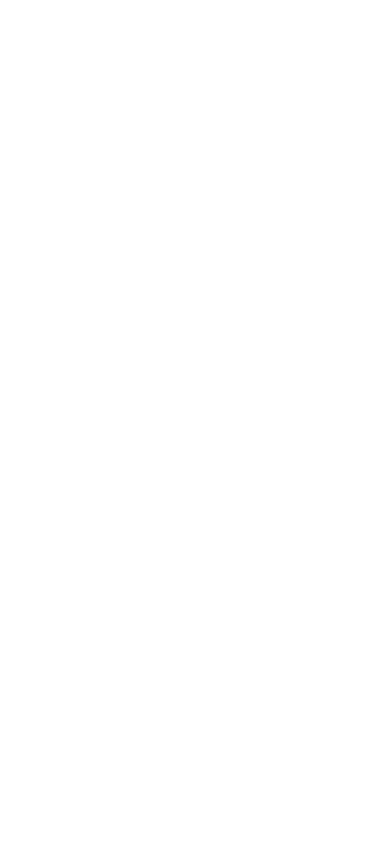
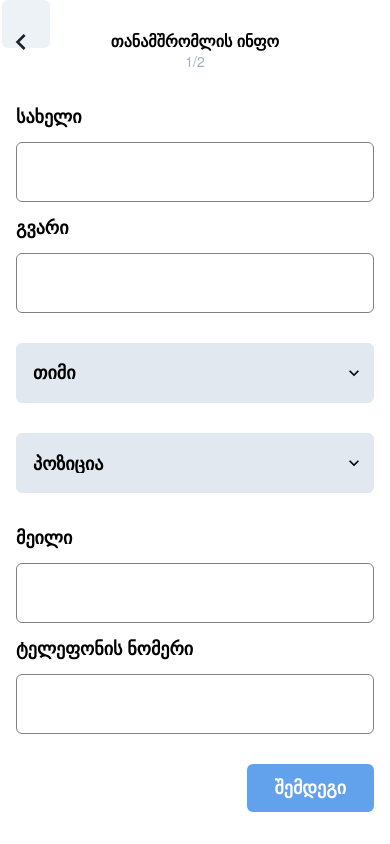
Before and after one commit to berukashvili/redberry-app, a React (Create React App) app: page /employee-info in a window 390 px wide. Before the commit this address had no page. Built offline with nearby package versions, Linux system fonts and the light colour scheme; a web font is replaced by a local one.

Commit message:
layout: add mobile employee page

```diff
--- a/package.json
+++ b/package.json
@@ -3,6 +3,7 @@
   "version": "0.1.0",
   "private": true,
   "dependencies": {
+    "@chakra-ui/icons": "^2.0.9",
     "@chakra-ui/react": "^2.2.9",
     "@emotion/react": "^11.10.0",
     "@emotion/styled": "^11.10.0",
@@ -10,6 +11,7 @@
     "@testing-library/react": "^13.3.0",
     "@testing-library/user-event": "^14.4.3",
     "axios": "^0.27.2",
+    "chakra-react-select": "^4.1.4",
     "framer-motion": "^6.5.1",
     "react": "^18.2.0",
     "react-dom": "^18.2.0",
--- a/src/RoutePaths.jsx
+++ b/src/RoutePaths.jsx
@@ -1,11 +1,13 @@
 import { Routes, Route, Navigate } from 'react-router-dom';
 import Landing from 'pages/Landing';
+import EmployeeInfo from 'pages/EmployeeInfo';
 
 const RoutePaths = () => {
   return (
     <Routes>
+      <Route path="/" element={<Navigate replace to="/landing" />} />
       <Route path="/landing" element={<Landing />} />
-      <Route path="/" element={<Navigate replace to="/landing" />} />
+      <Route path="/employee-info" element={<EmployeeInfo />} />
     </Routes>
   );
 };
--- a/src/customTheme.js
+++ b/src/customTheme.js
@@ -9,7 +9,11 @@
   styles: {
     global: {
       body: {
+        color: 'black',
         backgroundColor: 'primary',
+      },
+      option: {
+        backgroundColor: 'white',
       },
     },
   },
--- /dev/null
+++ b/src/pages/EmployeeInfo.jsx
@@ -0,0 +1,102 @@
+import React from 'react';
+import {
+  Flex,
+  Heading,
+  Text,
+  Input,
+  Stack,
+  Select,
+  Button,
+  IconButton,
+} from '@chakra-ui/react';
+import { ChevronLeftIcon } from '@chakra-ui/icons';
+
+const EmployeeInfo = () => {
+  return (
+    <Flex direction="column" justify="space-between" h="100vh">
+      <IconButton
+        position="absolute"
+        top="0"
+        left="2px"
+        icon={
+          <ChevronLeftIcon
+            w="32px"
+            h="32px"
+            position="absolute"
+            top="26px"
+            left="3px"
+          />
+        }
+        size="lg"
+        mr="auto"
+      />
+      <Flex direction="column" align="center" mt="30px">
+        <Heading fontSize="16px" textAlign="center">
+          თანამშრომლის ინფო
+        </Heading>
+        <Text fontSize="14" color="gray.400">
+          1/2
+        </Text>
+      </Flex>
+      <Stack spacing={3}>
+        <Text fontSize="18px" fontWeight="bold">
+          სახელი
+        </Text>
+        <Input size="md" borderColor="gray" h="60px" />
+        <Text fontSize="18px" fontWeight="bold">
+          გვარი
+        </Text>
+        <Input size="md" borderColor="gray" h="60px" />
+      </Stack>
+      <Select
+        placeholder="თიმი"
+        bg="gray.200"
+        h="60px"
+        fontSize="18px"
+        fontWeight="bold"
+      >
+        <option value="option1" bg="white">
+          დეველოპმენტი
+        </option>
+        <option value="option2">HR</option>
+        <option value="option3">გაყიდვები</option>
+        <option value="option3">მარკეტინგი</option>
+      </Select>
+      <Select
+        placeholder="პოზიცია"
+        bg="gray.200"
+        h="60px"
+        fontSize="18px"
+        fontWeight="bold"
+      >
+        <option value="option1">სენიორი</option>
+        <option value="option2">სტაჟიორი</option>
+        <option value="option3">მიდლი</option>
+        <option value="option3">ლიდი</option>
+      </Select>
+      <Stack spacing={3}>
+        <Text fontSize="18px" fontWeight="bold">
+          მეილი
+        </Text>
+        <Input size="md" borderColor="gray" h="60px" />
+        <Text fontSize="18px" fontWeight="bold">
+          ტელეფონის ნომერი
+        </Text>
+        <Input size="md" borderColor="gray" h="60px" />
+      </Stack>
+      <Button
+        color="white"
+        bg="secondary"
+        px="28px"
+        py="24px"
+        fontSize="18px"
+        mb="32px"
+        ml="auto"
+      >
+        შემდეგი
+      </Button>
+    </Flex>
+  );
+};
+
+export default EmployeeInfo;
```
Also changed, not shown: 1 other file (tests, documents, lock files or other folders).
